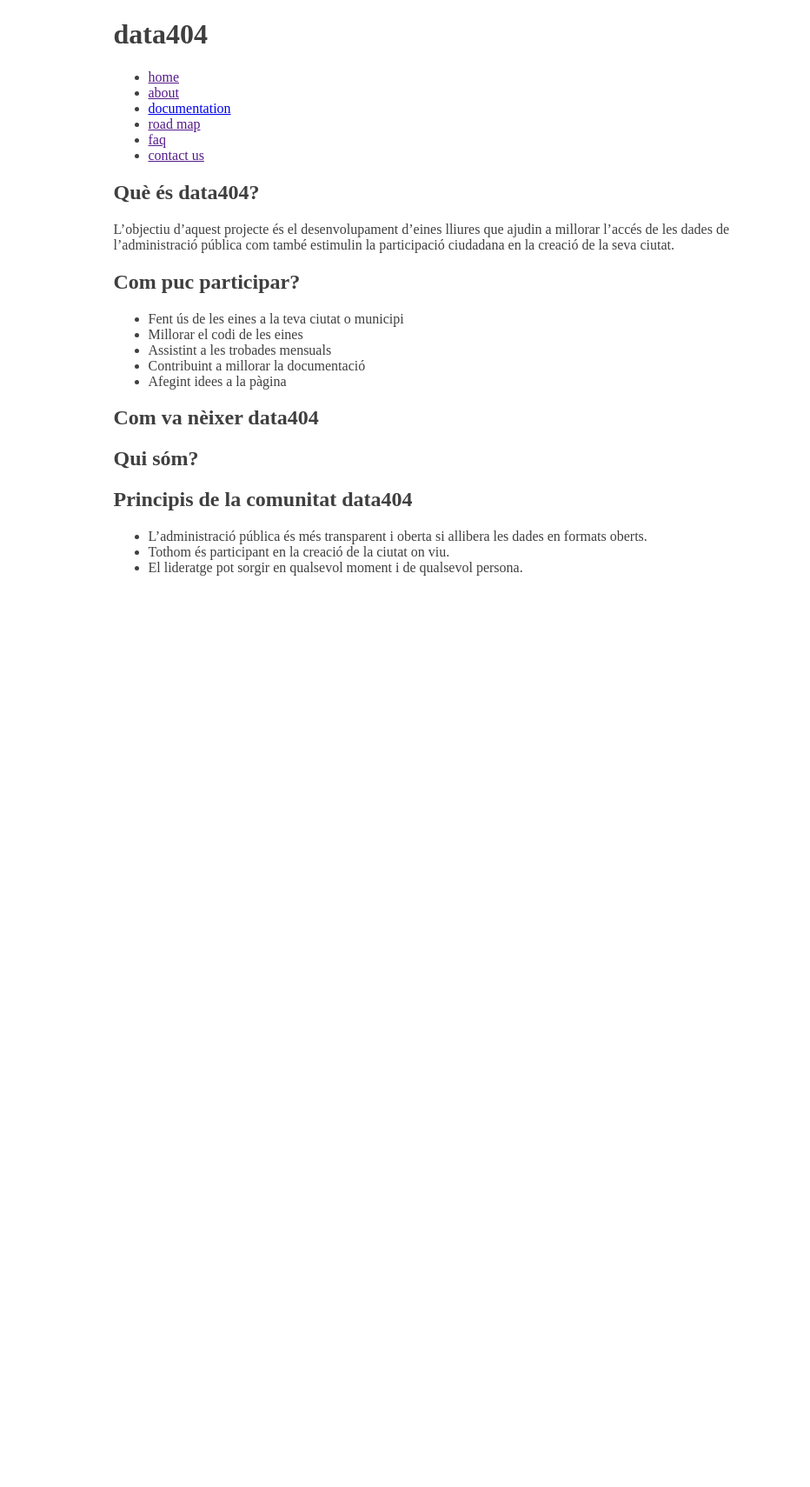
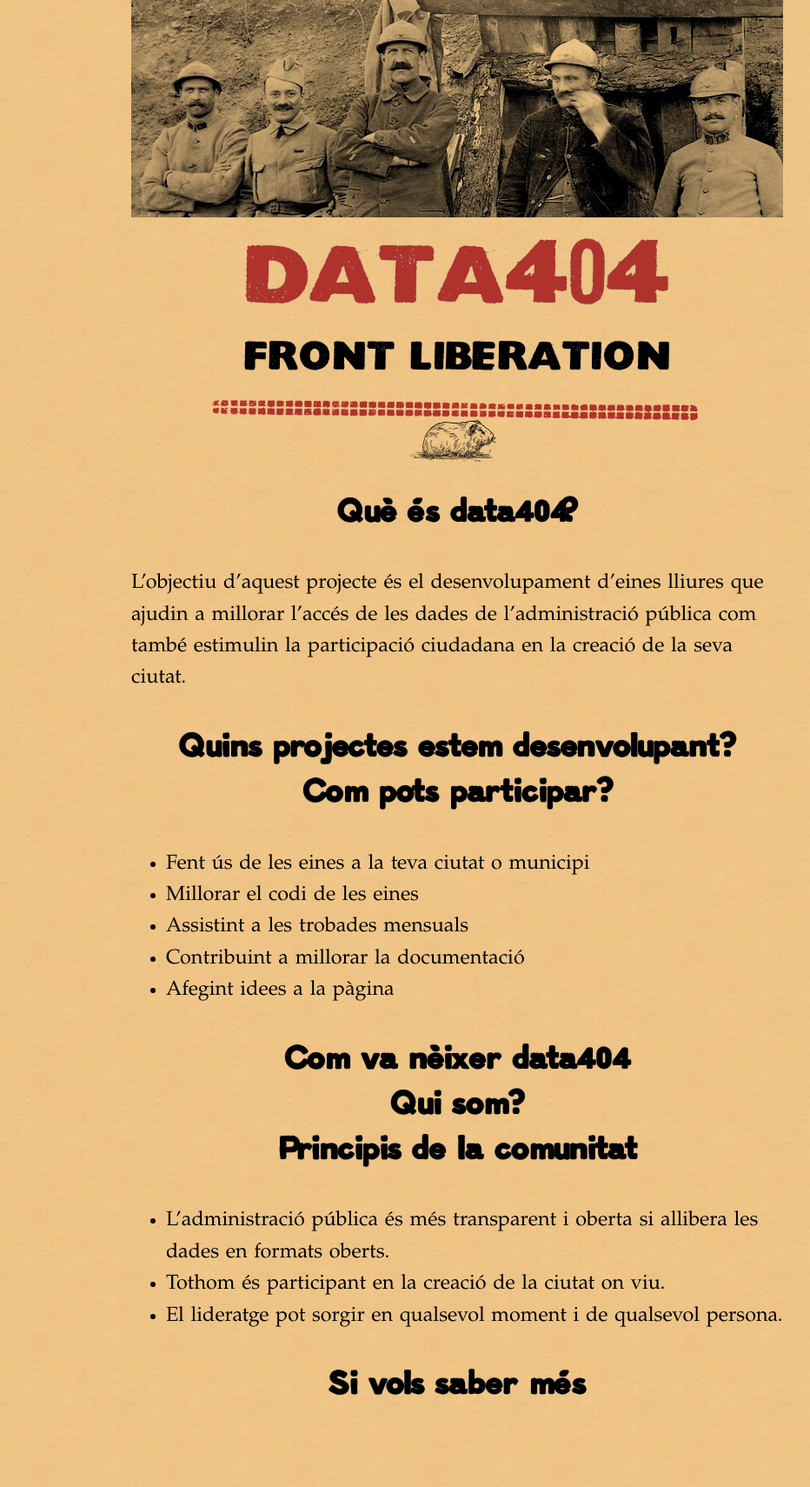
Before and after one commit to data404/data404.github.com, a Jekyll site: the page built from index.markdown, in a window 1280 px wide. Shown: the whole page at 87% size, without its empty margins (114-1046 px from the left). Built offline with Jekyll 4.4.1, drawn with Linux system fonts in a browser that asks for light colours; Markdown is read by kramdown in place of the engine named in the settings; before the commit the page ends 900 px from its top, so only the background shows below that.

Commit message:
more radical design

```diff
--- a/_layouts/default.html
+++ b/_layouts/default.html
@@ -8,9 +8,18 @@
 	<link rel="stylesheet" href="/stylesheets/master.css" type="text/css" media="screen" title="master" charset="utf-8">
   </head>
   <body>
+	<div id="headerWrapper">
+		<div id="photoWrapper">
+
+		</div>
 		<div id="container">
+
+			<h1>data404</h1>
+			<h2 class="subtitle">front liberation</h2>
+			<p class="a">_</a>
+			<p class="mascota">6</p>
+			<!--
 			<div id="links">
-			<h1>data404</h1>
 				<ul>
 					<li><a href="">home</a></li>
 					<li><a href="">about</a></li>
@@ -20,12 +29,14 @@
 					<li><a href="">contact us</a></li>
 				</ul>
 			</div>
+			-->
 			<div id="main">
 				{{ content }}
+			</div>
+		</div>
 	</div>
 	<div id="footer">
 
 	</div>
-	</div>
   </body>
 </html>
--- a/index.markdown
+++ b/index.markdown
@@ -8,7 +8,11 @@ Què és data404?
 
 L'objectiu d'aquest projecte és el desenvolupament d'eines lliures que ajudin a millorar l'accés de les dades de l'administració pública com també estimulin la participació ciudadana en la creació de la seva ciutat.
 
-Com puc participar?
+
+Quins projectes estem desenvolupant?
+------------------------------------
+
+Com pots participar?
 -------------------
 
 * Fent ús de les eines a la teva ciutat o municipi
@@ -21,13 +25,17 @@ Com va nèixer data404
 ---------------------
 
 
-Qui sóm?
+Qui som?
 --------
 
 
-Principis de la comunitat data404
----------------------------------
+Principis de la comunitat
+-------------------------
 
 * L'administració pública és més transparent i oberta si allibera les dades en formats oberts.
 * Tothom és participant en la creació de la ciutat on viu.
 * El lideratge pot sorgir en qualsevol moment i de qualsevol persona.
+
+
+Si vols saber més
+-----------------
--- a/stylesheets/master.css
+++ b/stylesheets/master.css
@@ -1,6 +1,139 @@
+@font-face{
+	font-family:"hocus_focus";
+	src:local("hocus_focus"),url("../fonts/hocus_focus.ttf");
+}
+
+@font-face{
+	font-family:"Charlotte";
+	src:local("Charlotte"),url("../fonts/LLCHARLO.ttf");
+}
+
+@font-face{
+	font-family:"Cacavia";
+	src:local("Cacavia"),url("../fonts/cacavia01.ttf");
+}
+
+
+body {
+	background: url("../img/tile.jpeg") repeat scroll left top #bfa77b;
+	color: #000;
+	margin: 0;
+	padding: 0;
+	font: large/1.556 "Linux Libertine", "Baskerville", Palatino,"Palatino Linotype","Book Antiqua",Georgia,"Times New Roman",serif;
+	word-spacing: 0.1em;
+}
+
 #container {
-	width: 791px;
+
+	width: 750px;
 	margin: 0 auto;
-	font-family: "Baskerville", serif;
-	color: #3f3f3f;
+	padding: 0 3em 5em;
 }
+
+#photoWrapper {
+	height: 250px;
+	background: url("../img/top.jpeg") no-repeat center top;
+}
+#main {
+}
+
+pre, code {
+	font: medium/1.75 Consolas,"Andale Mono",Monaco,"Liberation Mono","Bitstream Vera Sans Mono","DejaVu Sans Mono",monospace;
+	letter-spacing: 0;
+	word-spacing: 0;
+}
+
+p, ul, ol {
+	font-size: 1.3em;
+	margin: 1.556em 0;
+}
+
+em, i {
+	font-weight: normal;
+	text-transform: uppercase;
+}
+
+a {
+	text-decoration: none;
+}
+
+a:link {
+	border-bottom: 1px dotted;
+	color: FireBrick;
+}
+
+a:visited {
+	border-bottom: 1px dotted;
+	color: RosyBrown;
+}
+
+a:link:hover, a:visited:hover {
+	border-bottom: 1px solid;
+}
+
+pre {
+	padding-left: 3.5em;
+}
+
+li, ol {
+	margin: 0;
+}
+
+code {
+	line-height: inherit !important;
+}
+
+h1, h2, h3 {
+	font-family: "Linux Libertine",Palatino,"Palatino Linotype","Book Antiqua",Georgia,"Times New Roman",serif;
+	text-shadow:0 0 1px #666677;
+
+
+}
+
+h1 {
+	font-family: "hocus_focus","Linux Libertine",Palatino,"Palatino Linotype","Book Antiqua",Georgia,"Times New Roman",serif;
+	font-size: 610%;
+	line-height:1.1;
+	margin: 0;
+	text-align:center;
+	width:100%;
+	color: #af322c;
+	text-transform:uppercase;
+}
+
+h2.subtitle {
+	text-transform:uppercase;
+	font-family: "hocus_focus";
+	font-size: 300%;
+	margin: 0;
+	padding: 0;
+}
+
+h2 {
+	font-family: "Charlotte";
+	clear:both;
+	font-size:220%;
+	line-height:1.3125;
+	margin:0;
+	text-align:center;
+	color: #000;
+}
+
+
+.a {
+	font-family: "hocus_focus";
+	margin: 0;
+	padding: 0;
+	font-size: 400%;
+	line-height: 0;
+	color: #af322c;
+	text-align: center;
+}
+
+.mascota {
+	font-family: "Cacavia";
+	text-align: center;
+	font-size: 440%;
+	margin: 0;
+	padding: 0;
+}
```
Also changed, not shown: fonts/LLCHARLO.TTF (added), fonts/cacavia01.ttf (added), fonts/hocus_focus.ttf (added), img/tile.jpeg (added), img/top.jpeg (added). Lines whose indentation alone changed are shown as unchanged.
